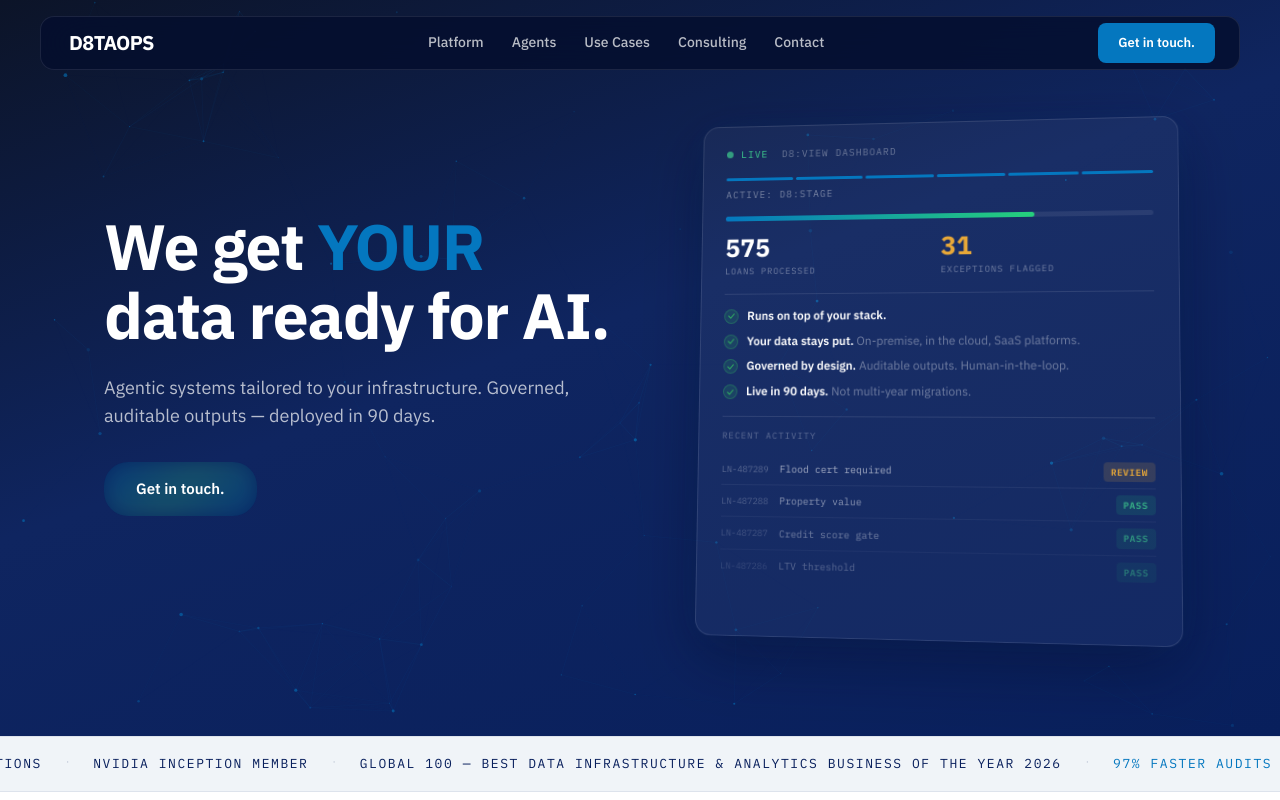
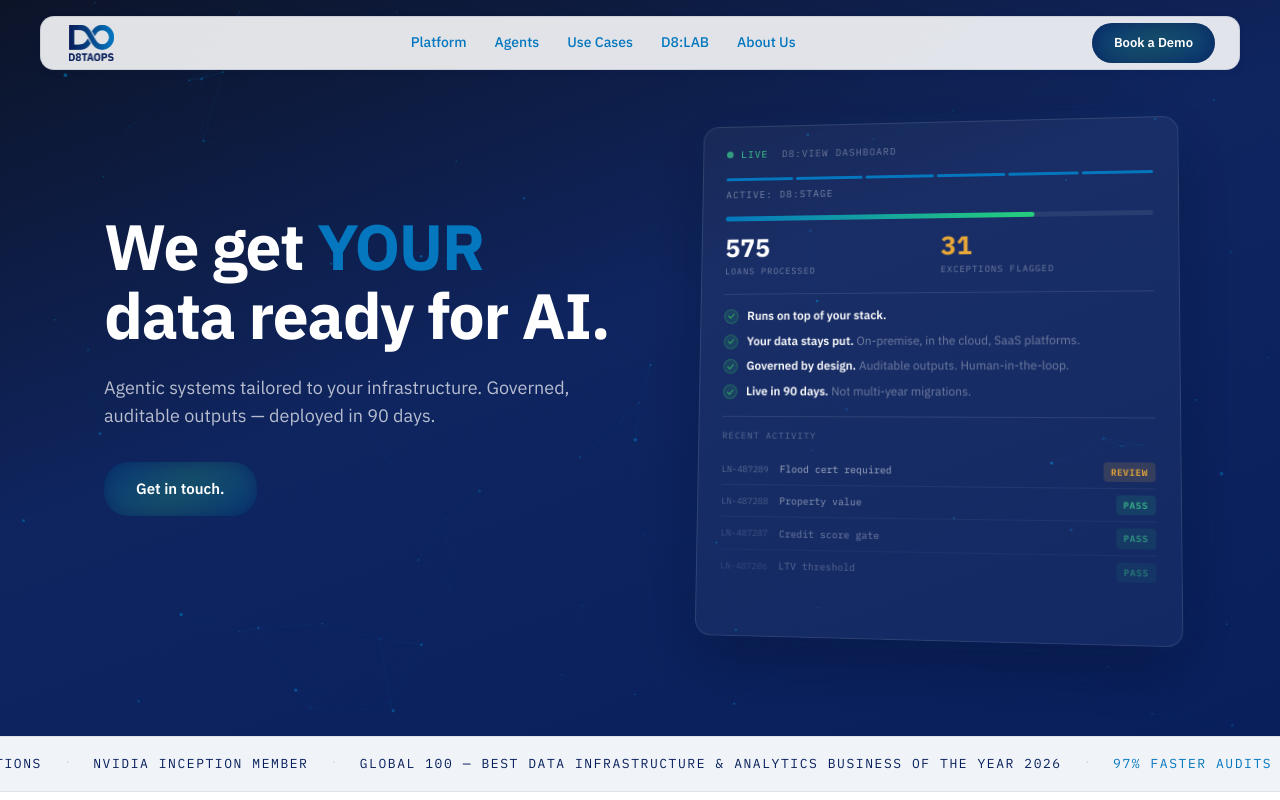
Before and after one commit to EggmanPDX/d8taops_website, a React (Vite) app: page / in a window 1280 px wide. Shown: the top 800 px of the page. Built offline with nearby package versions, Linux system fonts and the light colour scheme.

Commit message:
fix: rename nav CTA from 'Get in touch' to 'Book a Demo'

```diff
--- a/src/components/HomepageNav.jsx
+++ b/src/components/HomepageNav.jsx
@@ -1,10 +1,18 @@
 import React from 'react';
 
 export default function HomepageNav() {
-  const [scrolled, setScrolled] = React.useState(false);
+  const [hidden, setHidden] = React.useState(false);
+  const [atTop, setAtTop]   = React.useState(true);
+  const lastY = React.useRef(0);
 
   React.useEffect(() => {
-    const handler = () => setScrolled(window.scrollY > 60);
+    const handler = () => {
+      const y = window.scrollY;
+      setAtTop(y < 60);
+      if (y > lastY.current && y > 80) setHidden(true);
+      else if (y < lastY.current) setHidden(false);
+      lastY.current = y;
+    };
     window.addEventListener('scroll', handler, { passive: true });
     return () => window.removeEventListener('scroll', handler);
   }, []);
@@ -13,12 +21,33 @@ export default function HomepageNav() {
     <>
       <style>{`
         .d8-nav-link { transition: color 0.15s ease; }
-        .d8-nav-link:hover { color: #ffffff !important; }
+        .d8-nav-link:hover { color: #081F5C !important; }
         .d8-nav-link:focus-visible { outline: 2px solid #0477BF; outline-offset: 4px; border-radius: 4px; }
-        .d8-nav-cta { transition: filter 0.15s ease; }
-        .d8-nav-cta:hover { filter: brightness(1.12); }
-        .d8-nav-cta:focus-visible { outline: 2px solid #ffffff; outline-offset: 3px; border-radius: 8px; }
-        .d8-nav-pill { transition: background 0.3s ease; }
+        .d8-nav-pill { transition: background 0.25s ease, box-shadow 0.25s ease, transform 0.3s cubic-bezier(0.4,0,0.2,1), opacity 0.3s ease; }
+        .d8-btn-colorful {
+          position: relative; overflow: hidden;
+          display: inline-flex; align-items: center; justify-content: center;
+          cursor: pointer; border: none;
+          font-family: 'IBM Plex Sans', sans-serif;
+          font-weight: 600; color: #ffffff !important;
+          border-radius: 24px; background: #081F5C;
+          transition: transform 0.18s ease;
+          text-decoration: none !important;
+          white-space: nowrap; flex-shrink: 0;
+        }
+        .d8-btn-colorful:hover { transform: translateY(-1px); }
+        .d8-btn-glow {
+          position: absolute; inset: -4px;
+          background: linear-gradient(135deg, #0477BF 0%, #3ecf8e 50%, #0477BF 100%);
+          opacity: 0.28; filter: blur(12px);
+          transition: opacity 0.45s ease;
+          pointer-events: none; border-radius: 24px;
+        }
+        .d8-btn-colorful:hover .d8-btn-glow { opacity: 0.88; }
+        .d8-btn-inner {
+          position: relative; z-index: 1;
+          display: flex; align-items: center; gap: 6px;
+        }
         @media (max-width: 768px) {
           .d8-nav-links-center { display: none !important; }
         }
@@ -39,21 +68,24 @@ export default function HomepageNav() {
             width: '100%', maxWidth: 1200,
             display: 'flex', alignItems: 'center', justifyContent: 'space-between',
             height: 54, padding: '0 24px 0 28px',
-            background: scrolled ? 'rgba(4,14,46,0.96)' : 'rgba(4,14,46,0.82)',
+            background: atTop ? 'rgba(255,255,255,0.88)' : 'rgba(255,255,255,0.96)',
             backdropFilter: 'blur(24px)',
             WebkitBackdropFilter: 'blur(24px)',
-            border: '1px solid rgba(255,255,255,0.09)',
+            border: '1px solid rgba(8,31,92,0.1)',
+            boxShadow: atTop ? '0 2px 8px rgba(8,31,92,0.06)' : '0 4px 24px rgba(8,31,92,0.1)',
             borderRadius: 14,
-            pointerEvents: 'all',
+            pointerEvents: hidden ? 'none' : 'all',
+            transform: hidden ? 'translateY(-110%)' : 'translateY(0)',
+            opacity: hidden ? 0 : 1,
           }}
         >
           {/* Logo */}
           <a href="/" style={{ textDecoration: 'none', flexShrink: 0 }}>
-            <span style={{
-              fontFamily: "'IBM Plex Sans', sans-serif",
-              fontSize: 20, fontWeight: 800,
-              color: '#ffffff', letterSpacing: '-0.03em',
-            }}>D8TAOPS</span>
+            <img
+              src="/images/Loop logo stacked.png"
+              alt="Loop"
+              style={{ height: 36, width: 'auto', display: 'block' }}
+            />
           </a>
 
           {/* Center links */}
@@ -65,15 +97,15 @@ export default function HomepageNav() {
               { label: 'Platform', href: '#platform' },
               { label: 'Agents', href: '#agents' },
               { label: 'Use Cases', href: '#use-cases' },
-              { label: 'Consulting', href: '#consulting' },
-              { label: 'Contact', href: '#contact' },
+              { label: 'D8:LAB', href: '#lab' },
+              { label: 'About Us', href: '#contact' },
             ].map(({ label, href }) => (
               <a
                 key={label}
                 href={href}
                 className="d8-nav-link"
                 style={{
-                  color: 'rgba(255,255,255,0.72)',
+                  color: '#0477BF',
                   fontSize: 14, fontWeight: 500,
                   fontFamily: "'IBM Plex Sans', sans-serif",
                   textDecoration: 'none',
@@ -83,19 +115,10 @@ export default function HomepageNav() {
           </div>
 
           {/* CTA */}
-          <a
-            href="#contact"
-            className="d8-nav-cta"
-            style={{
-              display: 'inline-flex', alignItems: 'center',
-              padding: '9px 20px',
-              fontSize: 13, fontWeight: 600,
-              background: '#0477BF', color: '#ffffff',
-              fontFamily: "'IBM Plex Sans', sans-serif",
-              borderRadius: 8, textDecoration: 'none',
-              whiteSpace: 'nowrap', flexShrink: 0,
-            }}
-          >Get in touch.</a>
+          <a href="#contact" className="d8-btn-colorful" style={{ fontSize: 13, padding: '9px 22px' }}>
+            <div className="d8-btn-glow" aria-hidden="true" />
+            <span className="d8-btn-inner">Book a Demo</span>
+          </a>
         </div>
       </nav>
     </>
```
